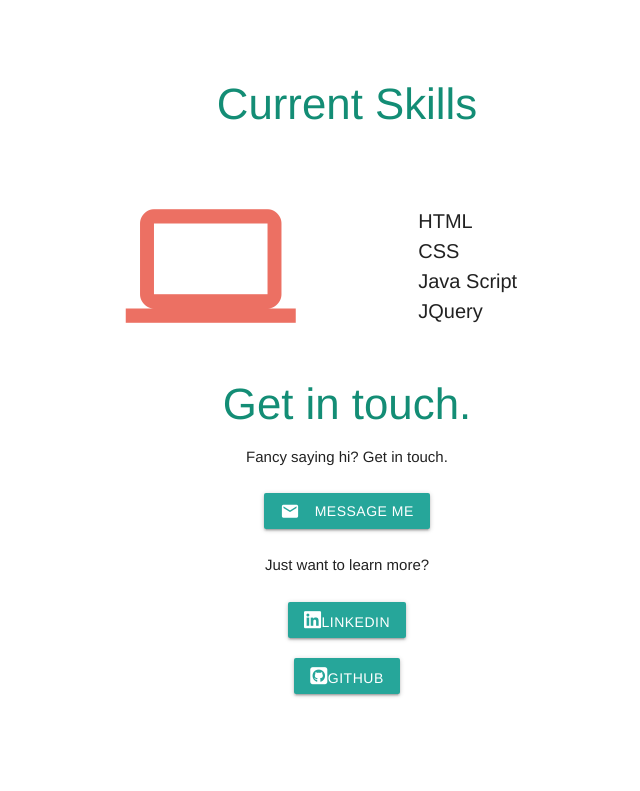
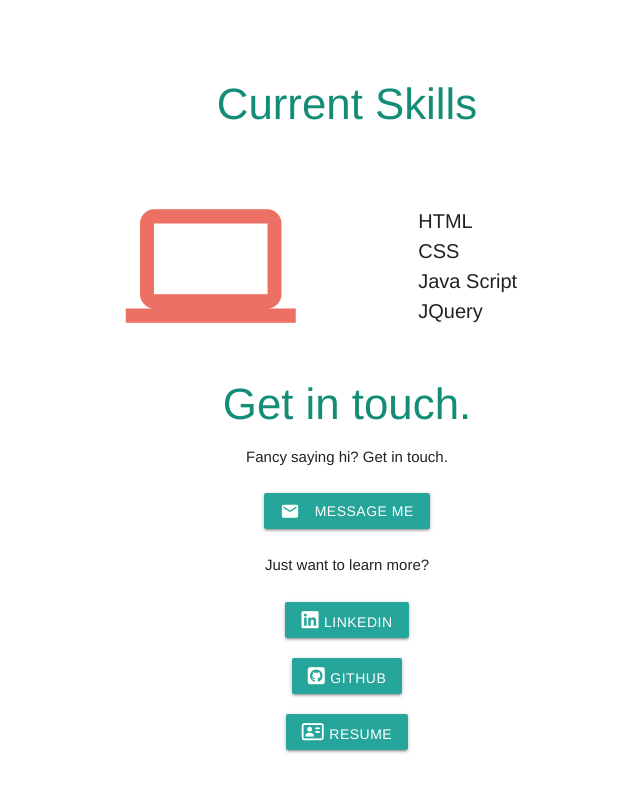
Before and after one commit to tobi-bailey/portfolio-update, a plain HTML site: page about-me.html in a window 1280 px wide. Shown: the part 913-1704 px from the top of the page, without its empty margins (293-933 px from the left). Drawn offline with Linux system fonts and the light colour scheme; a web font is replaced by a local one.

Commit message:
updated resume

```diff
--- a/about-me.html
+++ b/about-me.html
@@ -93,6 +93,8 @@
                     <a class="waves-effect waves-light btn" href="https://www.linkedin.com/in/tobi-bailey-6890752a/" target="_blank"><i class="fab fa-linkedin"></i>LinkedIn</a>
                     <br>
                     <a class="waves-effect waves-light btn" href="https://github.com/tobi-bailey" target="_blank"><i class="fab fa-github-square"></i>GitHub</a>
+                    <br>
+                    <a class="waves-effect waves-light btn" href="https://drive.google.com/file/d/163F8lTSX7QPxjRY6KlGAprwP-6V_3Qex/view?usp=sharing" target="_blank"><i class="far fa-address-card"></i>Resume</a>
                 </div>
             </div>
         </div>
--- a/css/style.css
+++ b/css/style.css
@@ -142,6 +142,14 @@ li{
     margin: 10px;
 }
 
+.fab{
+    padding-right: 5px;
+}
+
+.far{
+    padding-right: 5px;
+}
+
 @media only screen and (max-width: 700px) {
     .computer{
       float: left !important;
```
